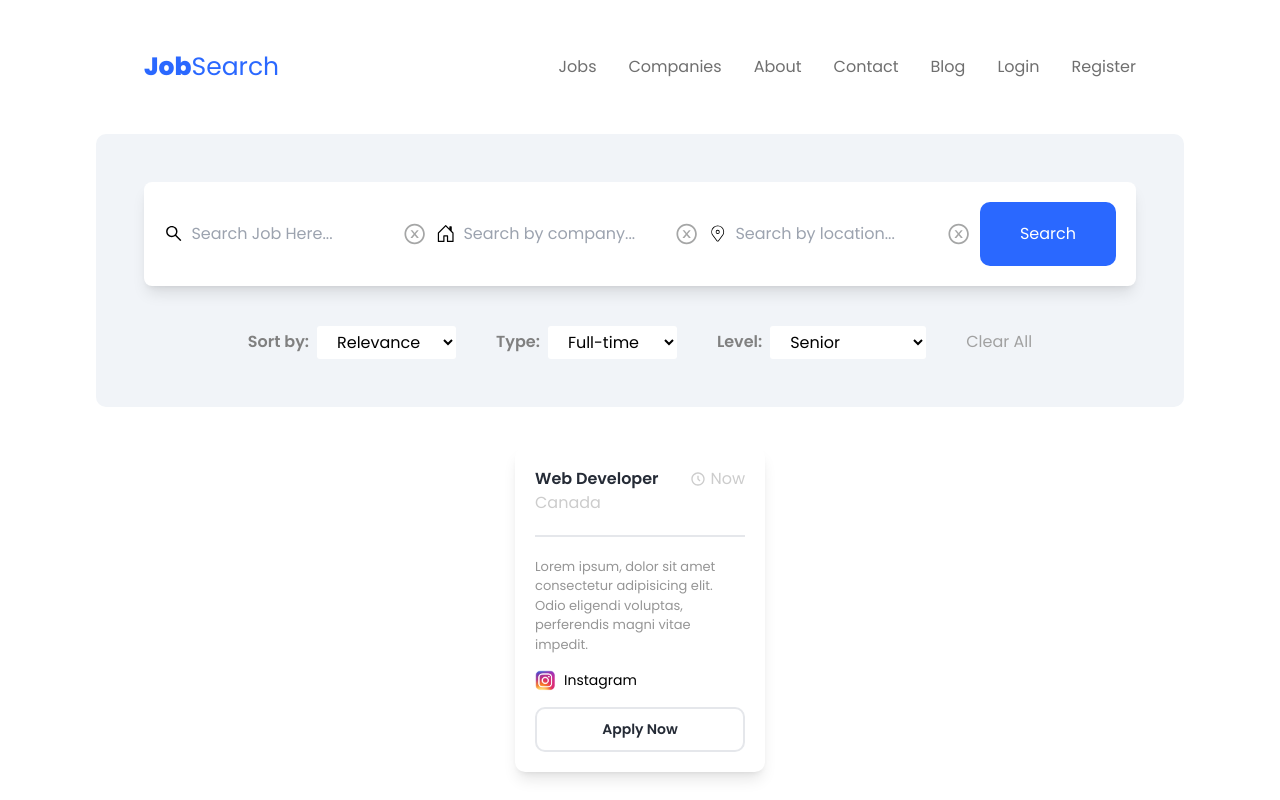
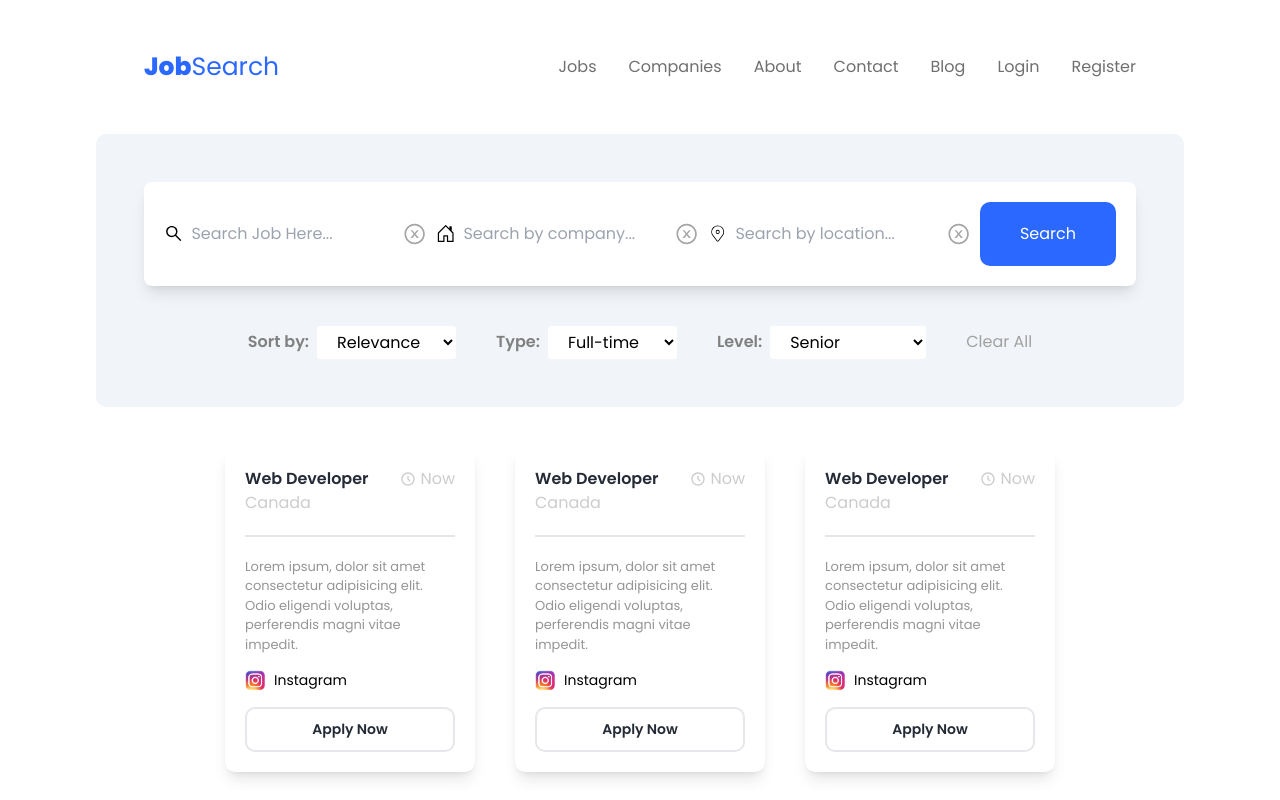
Before and after one commit to prashant5025/jobsearchproject, a React (Vite) app: page / in a window 1280 px wide. Shown: the top 800 px of the page. Built offline with nearby package versions, Linux system fonts and the light colour scheme.

Commit message:
initial commit

```diff
--- a/src/components/JobDiv/Job.jsx
+++ b/src/components/JobDiv/Job.jsx
@@ -2,31 +2,138 @@ import React from "react";
 import { BiTimeFive } from "react-icons/bi";
 
 // Importing the images from the assets folder
-import logo1 from '../../assets/instagram.png';
+import logo1 from "../../assets/instagram.png";
+
+const Data = [
+  {
+    id: 1,
+    title: "Web Developer",
+    location: "Canada",
+    description:
+      "Lorem ipsum, dolor sit amet consectetur adipisicing elit. Odio eligendi voluptas, perferendis magni vitae impedit.",
+    company: "Instagram",
+    logo: logo1,
+  },
+  {
+    id: 1,
+    title: "Web Developer",
+    location: "Canada",
+    description:
+      "Lorem ipsum, dolor sit amet consectetur adipisicing elit. Odio eligendi voluptas, perferendis magni vitae impedit.",
+    company: "Instagram",
+    logo: logo1,
+  },
+  {
+    id: 1,
+    title: "Web Developer",
+    location: "Canada",
+    description:
+      "Lorem ipsum, dolor sit amet consectetur adipisicing elit. Odio eligendi voluptas, perferendis magni vitae impedit.",
+    company: "Instagram",
+    logo: logo1,
+  },
+  {
+    id: 1,
+    title: "Web Developer",
+    location: "Canada",
+    description:
+      "Lorem ipsum, dolor sit amet consectetur adipisicing elit. Odio eligendi voluptas, perferendis magni vitae impedit.",
+    company: "Instagram",
+    logo: logo1,
+  },
+  {
+    id: 1,
+    title: "Web Developer",
+    location: "Canada",
+    description:
+      "Lorem ipsum, dolor sit amet consectetur adipisicing elit. Odio eligendi voluptas, perferendis magni vitae impedit.",
+    company: "Instagram",
+    logo: logo1,
+  },
+  {
+    id: 1,
+    title: "Web Developer",
+    location: "Canada",
+    description:
+      "Lorem ipsum, dolor sit amet consectetur adipisicing elit. Odio eligendi voluptas, perferendis magni vitae impedit.",
+    company: "Instagram",
+    logo: logo1,
+  },
+  {
+    id: 1,
+    title: "Web Developer",
+    location: "Canada",
+    description:
+      "Lorem ipsum, dolor sit amet consectetur adipisicing elit. Odio eligendi voluptas, perferendis magni vitae impedit.",
+    company: "Instagram",
+    logo: logo1,
+  },
+  {
+    id: 1,
+    title: "Web Developer",
+    location: "Canada",
+    description:
+      "Lorem ipsum, dolor sit amet consectetur adipisicing elit. Odio eligendi voluptas, perferendis magni vitae impedit.",
+    company: "Instagram",
+    logo: logo1,
+  },
+  {
+    id: 1,
+    title: "Web Developer",
+    location: "Canada",
+    description:
+      "Lorem ipsum, dolor sit amet consectetur adipisicing elit. Odio eligendi voluptas, perferendis magni vitae impedit.",
+    company: "Instagram",
+    logo: logo1,
+  },
+  {
+    id: 1,
+    title: "Web Developer",
+    location: "Canada",
+    description:
+      "Lorem ipsum, dolor sit amet consectetur adipisicing elit. Odio eligendi voluptas, perferendis magni vitae impedit.",
+    company: "Instagram",
+    logo: logo1,
+  },
+
+];
 
 const Job = () => {
   return (
     <div>
       <div className="jobContainer flex gap-10 justify-center flex-wrap items-center py-10">
-        <div className="group group/item singleJob w-[250px] p-[20px] bg-white rounded-[10px] hover:bg-blueColor shadow-lg shadow-greyIsh-400/700 hover:shadow-lg">
+        {Data.map((item) => {
+          return (
+            <div
+              key={item.id}
+              className="group group/item singleJob w-[250px] p-[20px] bg-white rounded-[10px] hover:bg-blueColor shadow-lg shadow-greyIsh-400/700 hover:shadow-lg">
               <span className="flex justify-between items-center gap-4">
                 <h1 className="text-[16px] font-semibold text-textColor group-hover:text-white">
-              Web Developer
+                  {item.title}
                 </h1>
                 <span className="flex items-center text-[#ccc] gap-1">
                   <BiTimeFive />
                   Now
                 </span>
               </span>
-          <h6 className="text-[#ccc]">Canada</h6>
-          <p className="text-[13px] text-[#959595] pt-[20px] border-t-[2px] mt-[20px] group-hover:text-white">Lorem ipsum, dolor sit amet consectetur adipisicing elit. Odio eligendi voluptas, perferendis magni vitae impedit.</p>
+              <h6 className="text-[#ccc]">{item.location}</h6>
+              <p className="text-[13px] text-[#959595] pt-[20px] border-t-[2px] mt-[20px] group-hover:text-white">
+                Lorem ipsum, dolor sit amet consectetur adipisicing elit. Odio
+                eligendi voluptas, perferendis magni vitae impedit.
+              </p>
 
               <div className="company flex items-center gap-2">
-            <img src={logo1} alt="Company Logo" className="w-[10%]"/>
-            <span className="text-[14px] py-[1rem] block group-hover:text-white">Instagram</span>
+                <img src={item.logo} alt="Company Logo" className="w-[10%]" />
+                <span className="text-[14px] py-[1rem] block group-hover:text-white">
+                  {item.company}
+                </span>
               </div>
-          <button className="border-[2px] rounded-[10px] block p-[10px] w-full text-[14px] font-semibold text-textColor hover:bg-white group-hover/item:text-textColor group-hover:text-white">Apply Now</button>
+              <button className="border-[2px] rounded-[10px] block p-[10px] w-full text-[14px] font-semibold text-textColor hover:bg-white group-hover/item:text-textColor group-hover:text-textColor">
+                Apply Now
+              </button>
             </div>
+          );
+        })}
       </div>
     </div>
   );
```
Lines whose indentation alone changed are shown as unchanged.
